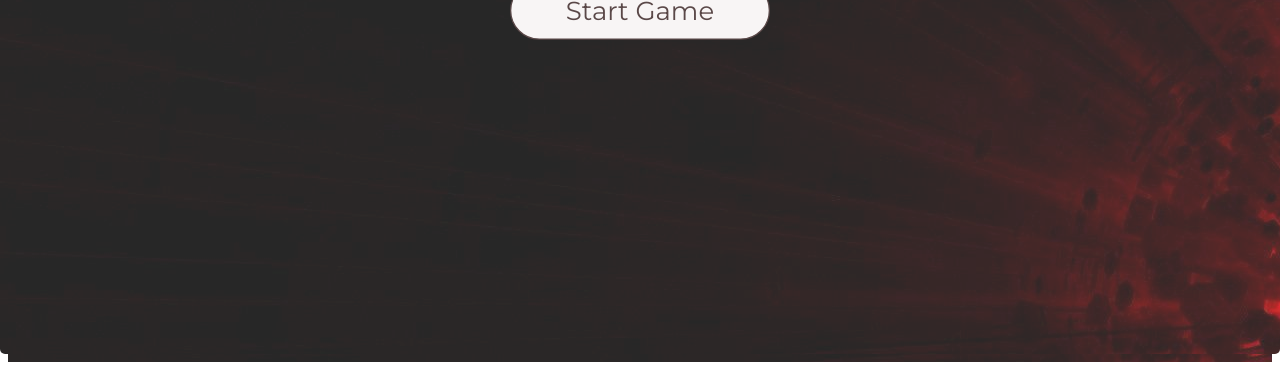
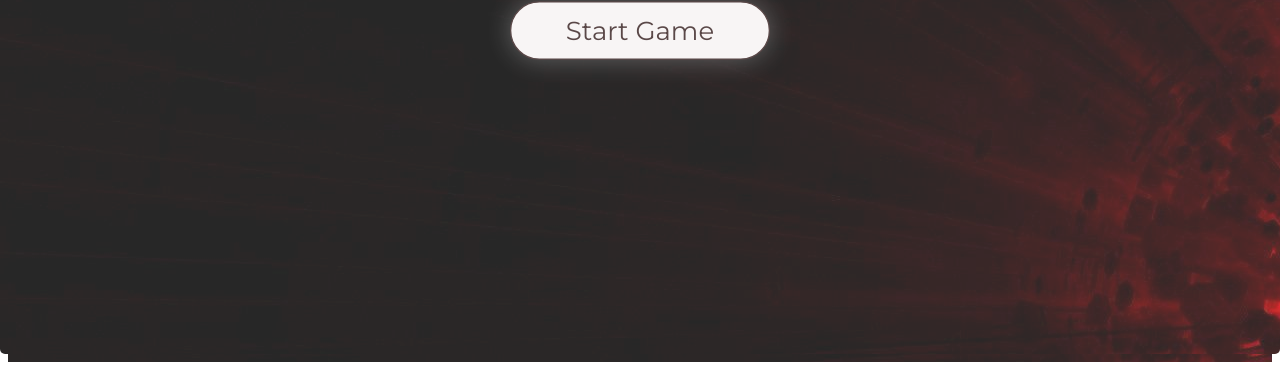
Before and after one commit to AdmirBajric/OOP-Game-Show-App, a plain HTML site: page index.html in a window 1280 px wide. In both pictures the pointer is over the button "Start Game". Shown: the part 446-816 px from the top of the page. Drawn offline with Linux system fonts and the light colour scheme.

Commit message:
Update styles.css

```diff
--- a/css/styles.css
+++ b/css/styles.css
@@ -73,6 +73,7 @@ button:hover {
 #btn__reset {
   width: 200px;
   margin: 0 auto;
+  margin-top: 40px;
   background-color: #f7f4f4;
   color: #3d2727;
   border: 2px solid white;
@@ -84,7 +85,7 @@ button:hover {
   transition: all 0.3s;
   border: 1px solid;
   padding: 10px;
-  box-shadow: 0px 0px 20px black;
+  box-shadow: 0px 0px 20px rgb(71, 71, 71);
 }
 
 .main-container {
```
